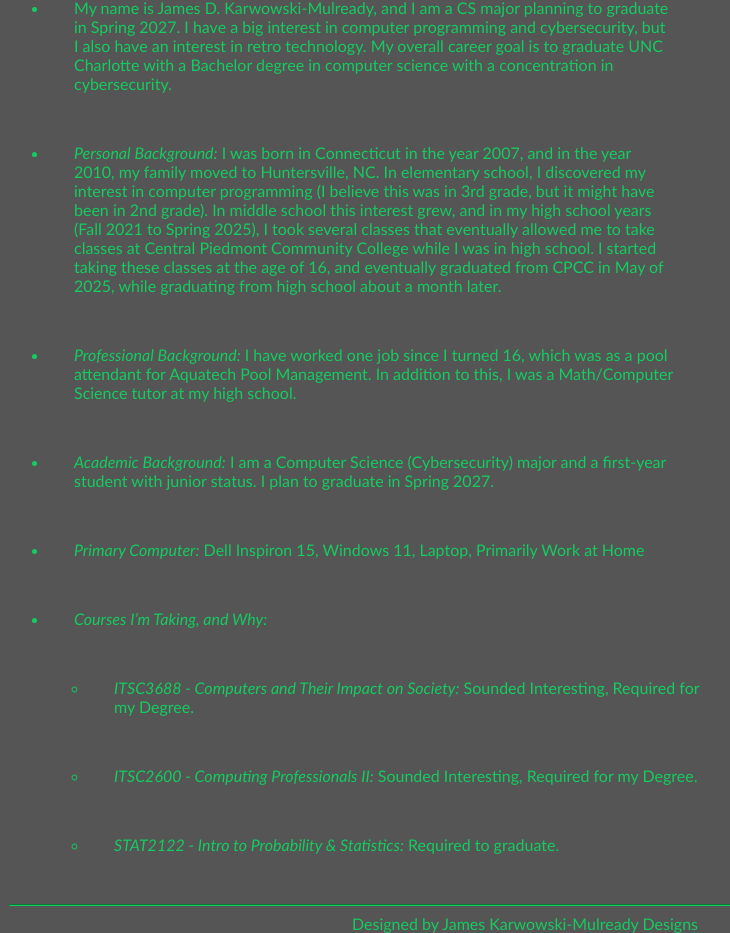
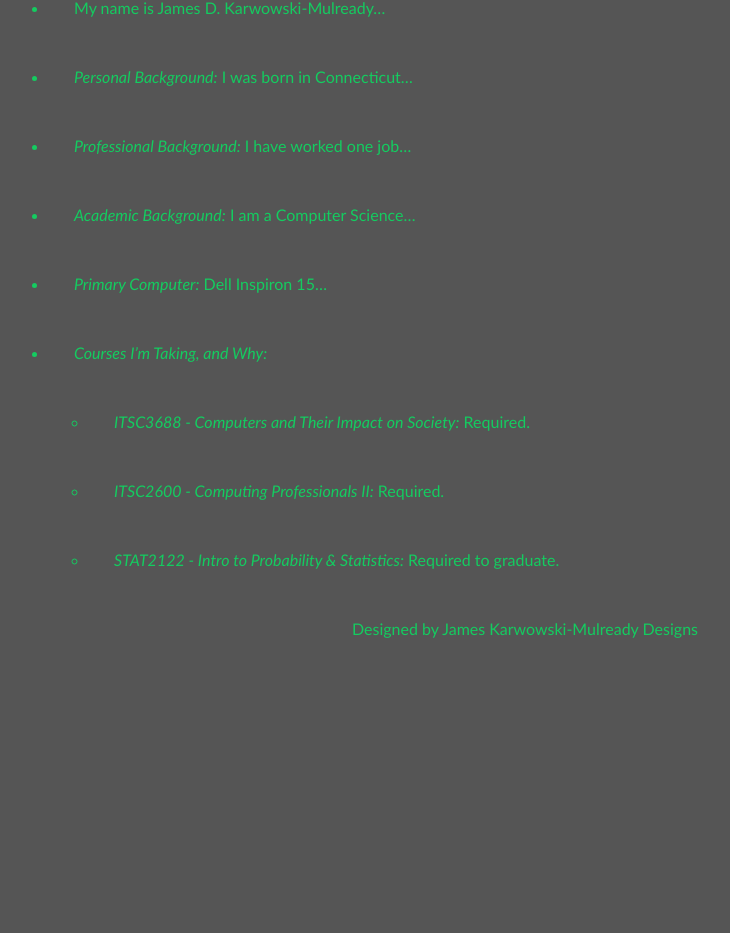
Before and after one commit to James-Karwowski/itis3135-react, a React (Vite) app: page /introduction in a window 1280 px wide. Shown: the part 559-1492 px from the top of the page, without its empty margins (31-761 px from the left). After the commit the page ends 1197 px from the top, so only its background shows below. Built offline with nearby package versions, Linux system fonts and the light colour scheme.

Commit message:
Update Introduction.jsx

```diff
--- a/src/Introduction.jsx
+++ b/src/Introduction.jsx
@@ -1,29 +1,73 @@
-import Header from './Header'
 import treePic from './images/james-at-uncc-next-to-tree.jpg';
 
-export default function Introduction(){
-    document.title = "ITIS3135 | James Karwowski-Mulready's | Jumbo King-Mackerel | Introduction";
-    return (<>
+export default function Introduction() {
+    document.title = "Introduction";
+    return (
+        <>
             <h2>Introduction</h2>
+
             <figure>
-            <img src={treePic} alt="James at UNCC next to a tree" />
+                <img
+                    src={treePic}
+                    alt="James at UNCC next to a tree."
+                />
                 <figcaption>James at UNCC next to a tree.</figcaption>
             </figure>
             <ul>
-            <li><p  className="list">My name is James D. Karwowski-Mulready, and I am a CS major planning to graduate in Spring 2027. I have a big interest in computer programming and cybersecurity, but I also have an interest in retro technology. My overall career goal is to graduate UNC Charlotte with a Bachelor degree in computer science with a concentration in cybersecurity.</p></li>
-            <li><p  className="list"><em>Personal Background:</em> I was born in Connecticut in the year 2007, and in the year 2010, my family moved to Huntersville, NC. In elementary school, I discovered my interest in computer programming (I believe this was in 3rd grade, but it might have been in 2nd grade). In middle school this interest grew, and in my high school years (Fall 2021 to Spring 2025), I took several classes that eventually allowed me to take classes at Central Piedmont Community College while I was in high school. I started taking these classes at the age of 16, and eventually graduated from CPCC in May of 2025, while graduating from high school about a month later.</p></li>
-            <li><p  className="list"><em>Professional Background:</em> I have worked one job since I turned 16, which was as a pool attendant for Aquatech Pool Management. In addition to this, I was a Math/Computer Science tutor at my high school. </p></li>
-            <li><p  className="list"><em>Academic Background:</em> I am a Computer Science (Cybersecurity) major and a first-year student with junior status. I plan to graduate in Spring 2027.</p></li>
-            <li><p  className="list"><em>Primary Computer:</em> Dell Inspiron 15, Windows 11, Laptop, Primarily Work at Home</p></li>
                 <li>
-                <p  className="list"><em>Courses I’m Taking, and Why:</em></p>
+                    <p className="list">
+                        My name is James D. Karwowski-Mulready…
+                    </p>
+                </li>
+
+                <li>
+                    <p className="list">
+                        <em>Personal Background:</em> I was born in Connecticut…
+                    </p>
+                </li>
+
+                <li>
+                    <p className="list">
+                        <em>Professional Background:</em> I have worked one job…
+                    </p>
+                </li>
+
+                <li>
+                    <p className="list">
+                        <em>Academic Background:</em> I am a Computer Science…
+                    </p>
+                </li>
+
+                <li>
+                    <p className="list">
+                        <em>Primary Computer:</em> Dell Inspiron 15…
+                    </p>
+                </li>
+
+                <li>
+                    <p className="list"><em>Courses I’m Taking, and Why:</em></p>
+
                     <ul>
-                    <li><p  className="list"><em>ITSC3688 - Computers and Their Impact on Society:</em> Sounded Interesting, Required for my Degree.</p></li>
-                    <li><p  className="list"><em>ITSC2600 - Computing Professionals II:</em> Sounded Interesting, Required for my Degree.</p></li>
-                    <li><p  className="list"><em>STAT2122 - Intro to Probability & Statistics:</em> Required to graduate.</p></li>
+                        <li>
+                            <p className="list">
+                                <em>ITSC3688 - Computers and Their Impact on Society:</em> Required.
+                            </p>
+                        </li>
+
+                        <li>
+                            <p className="list">
+                                <em>ITSC2600 - Computing Professionals II:</em> Required.
+                            </p>
+                        </li>
+
+                        <li>
+                            <p className="list">
+                                <em>STAT2122 - Intro to Probability & Statistics:</em> Required to graduate.
+                            </p>
+                        </li>
                     </ul>
                 </li>
             </ul>
-        <hr></hr>
-    </>)
+        </>
+    );
 }
```
Lines whose indentation alone changed are shown as unchanged.
